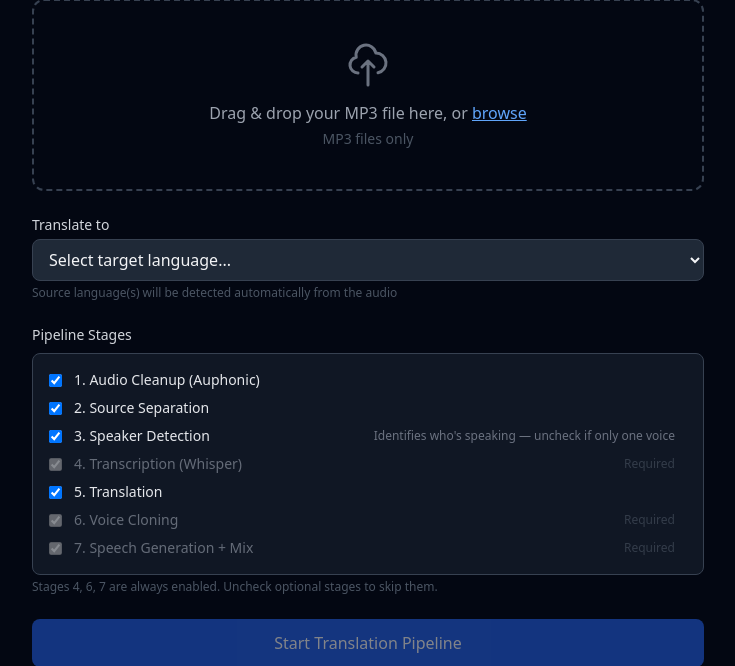
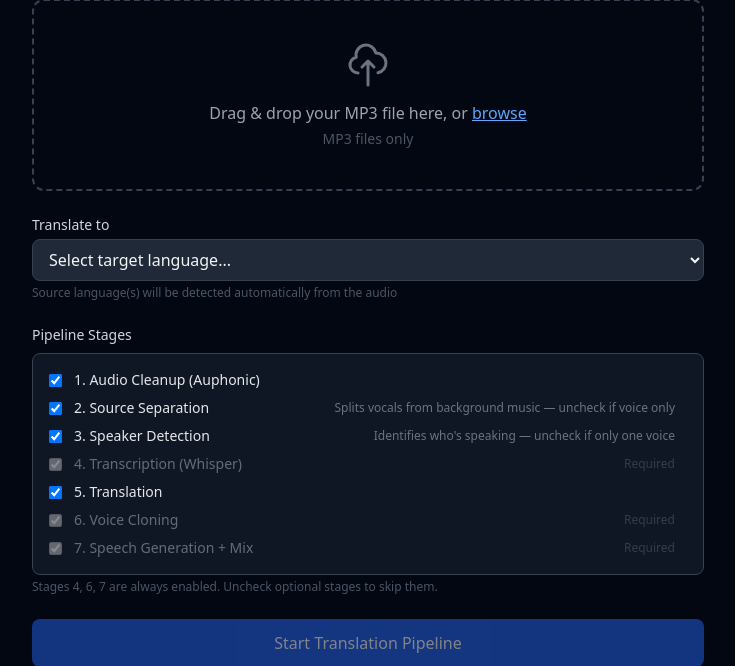
Before and after one commit to pauldevelopai/aipod, a FastAPI app: template app/templates/index.html in a window 1280 px wide. Shown: the part 218-884 px from the top of the page, without its empty margins (272-1007 px from the left). Run offline with FastAPI, Linux system fonts and the light colour scheme; the template is opened without the code that fills it, so the values that code supplies are empty; some libraries are stand-ins or nearby versions.

Commit message:
source_sep

```diff
--- a/app/templates/index.html
+++ b/app/templates/index.html
@@ -52,7 +52,8 @@
                 <label class="flex items-center gap-3 cursor-pointer">
                     <input type="checkbox" name="stage_2" value="2" checked class="rounded bg-gray-700 border-gray-600 text-blue-500 focus:ring-blue-500">
                     <span class="text-sm text-gray-200">2. Source Separation</span>
-                    <span class="stage-estimate text-xs text-gray-500 ml-auto" data-stage="2"></span>
+                    <span class="text-xs text-gray-500 ml-auto">Splits vocals from background music — uncheck if voice only</span>
+                    <span class="stage-estimate text-xs text-gray-500" data-stage="2"></span>
                 </label>
                 <label class="flex items-center gap-3 cursor-pointer">
                     <input type="checkbox" name="stage_3" value="3" checked class="rounded bg-gray-700 border-gray-600 text-blue-500 focus:ring-blue-500">
```
